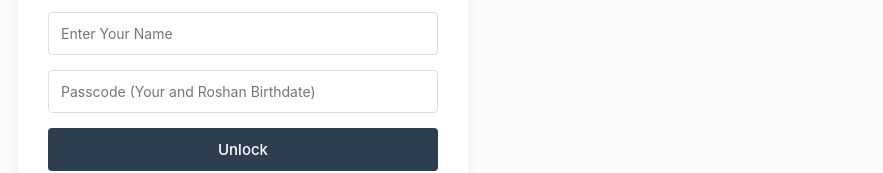
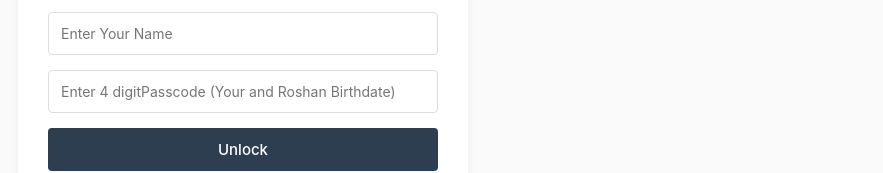
Before and after one commit to dustinfiles/economics.notes, a plain HTML site: page index.html in a window 1280 px wide. Shown: the part 313-486 px from the top of the page, without its empty margins (397-1280 px from the left). Drawn offline with Linux system fonts and the light colour scheme.

Commit message:
Update index.html

```diff
--- a/index.html
+++ b/index.html
@@ -52,7 +52,7 @@
     <div id="login-screen" class="container">
         <h2>Important Message for Kanak</h2>
         <input type="text" id="visitor-name" placeholder="Enter Your Name" autocomplete="off">
-        <input type="password" id="passcode" placeholder="Passcode (Your and Roshan Birthdate)" autocomplete="off">
+        <input type="password" id="passcode" placeholder="Enter 4 digitPasscode (Your and Roshan Birthdate)" autocomplete="off">
         <button type="button" class="primary-btn" onclick="verifyAccess()">Unlock</button>
         <div id="error-msg" class="error"></div>
     </div>
```
